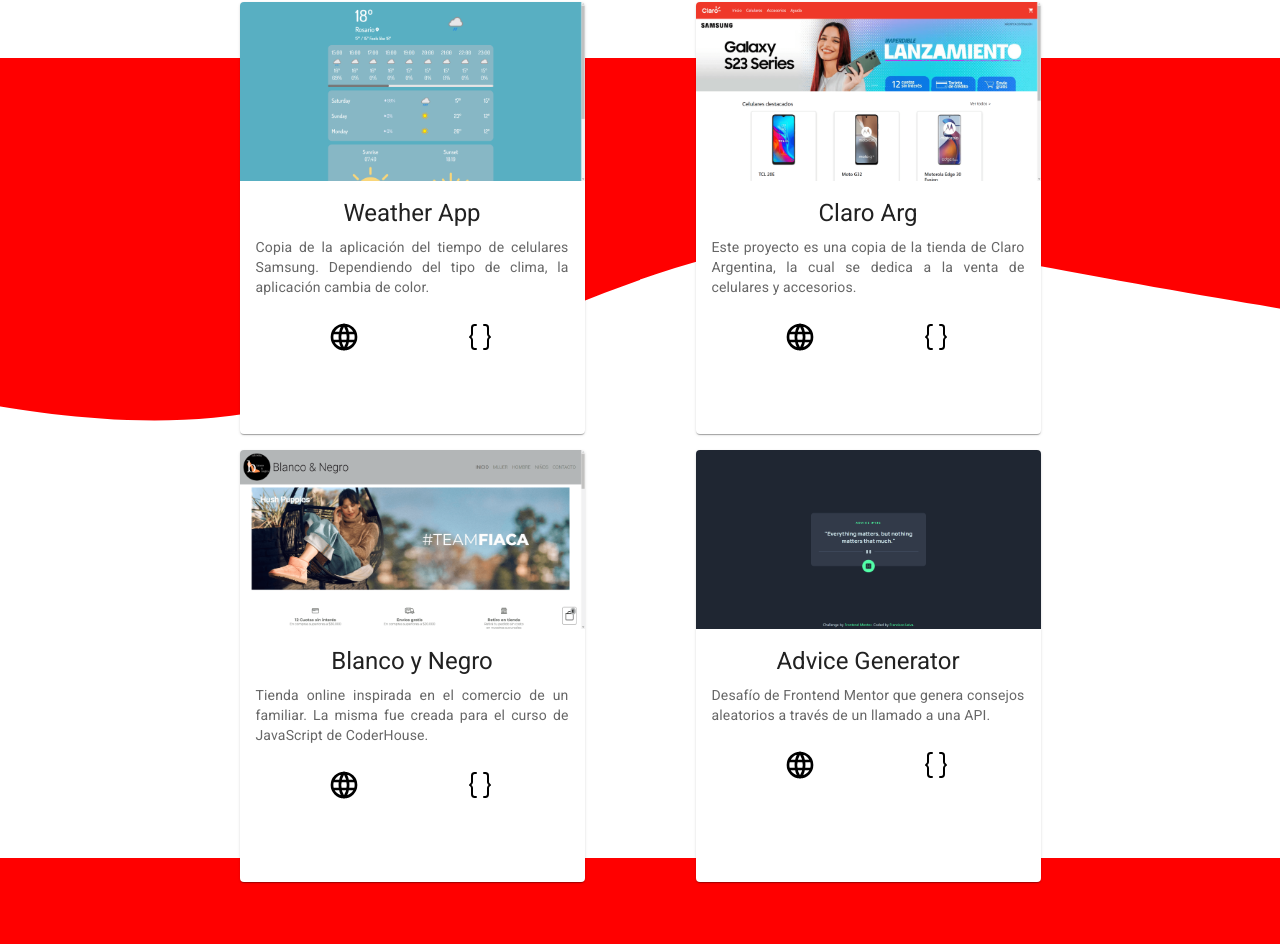
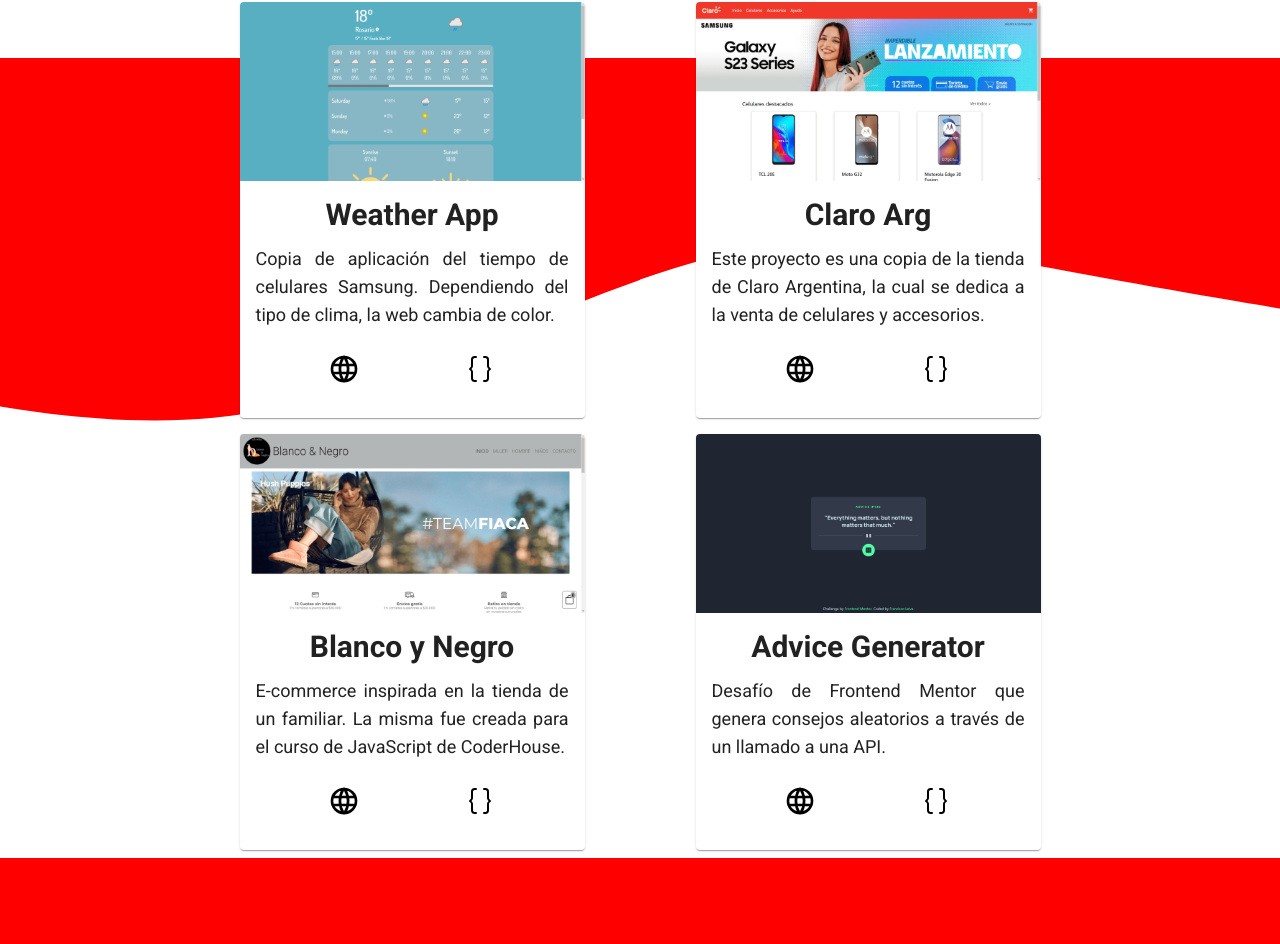
Before and after one commit to francisco-leiva/portfolio, a Next.js app: page / in a window 1280 px wide. Shown: the part 1542-2486 px from the top of the page. Built offline with nearby package versions, Linux system fonts and the light colour scheme.

Commit message:
Change card styles

```diff
--- a/src/components/Projects.jsx
+++ b/src/components/Projects.jsx
@@ -1,7 +1,6 @@
 import Card from '@mui/material/Card';
 import CardActions from '@mui/material/CardActions';
 import CardContent from '@mui/material/CardContent';
-import Typography from '@mui/material/Typography';
 import useElementOnScreen from '@/hooks/useElementOnScreen';
 import { useEffect } from 'react';
 import Image from 'next/image';
@@ -31,27 +30,18 @@
 
       <div ref={containerRef} className='flex flex-wrap justify-around gap-4'>
         <article className='card'>
-          <Card sx={{ maxWidth: 345 }} className='h-[27rem] bg-[#DCDCDC]'>
+          <Card sx={{ maxWidth: 345 }} className='h-[26rem] bg-[#DCDCDC]'>
             <Image src={weatherApp} alt='Weather App' sx={{ height: 140 }} />
 
             <CardContent>
-              <Typography
-                gutterBottom
-                variant='h5'
-                component='div'
-                className='font-semibold text-3xl text-center'
-              >
+              <h4 className='mb-3 font-semibold text-3xl text-center'>
                 Weather App
-              </Typography>
+              </h4>
 
-              <Typography
-                variant='body2'
-                color='text.secondary'
-                className='text-lg text-justify'
-              >
-                Copia de la aplicación del tiempo de celulares Samsung.
-                Dependiendo del tipo de clima, la aplicación cambia de color.
-              </Typography>
+              <p className='text-lg text-justify'>
+                Copia de aplicación del tiempo de celulares Samsung. Dependiendo
+                del tipo de clima, la web cambia de color.
+              </p>
             </CardContent>
 
             <CardActions className='flex justify-evenly'>
@@ -73,27 +63,18 @@
         </article>
 
         <article className='card'>
-          <Card sx={{ maxWidth: 345 }} className='h-[27rem] bg-[#DCDCDC]'>
+          <Card sx={{ maxWidth: 345 }} className='h-[26rem] bg-[#DCDCDC]'>
             <Image src={claroApp} alt='Claro App' sx={{ height: 140 }} />
 
             <CardContent>
-              <Typography
-                gutterBottom
-                variant='h5'
-                component='div'
-                className='font-semibold text-3xl text-center'
-              >
+              <h4 className='mb-3 font-semibold text-3xl text-center'>
                 Claro Arg
-              </Typography>
+              </h4>
 
-              <Typography
-                variant='body2'
-                color='text.secondary'
-                className='text-lg text-justify'
-              >
+              <p className='text-lg text-justify'>
                 Este proyecto es una copia de la tienda de Claro Argentina, la
                 cual se dedica a la venta de celulares y accesorios.
-              </Typography>
+              </p>
             </CardContent>
 
             <CardActions className='flex justify-evenly'>
@@ -112,7 +93,7 @@
         </article>
 
         <article className='card'>
-          <Card sx={{ maxWidth: 345 }} className='h-[27rem] bg-[#DCDCDC]'>
+          <Card sx={{ maxWidth: 345 }} className='h-[26rem] bg-[#DCDCDC]'>
             <Image
               src={blancoYNegroApp}
               alt='Blanco y Negro App'
@@ -120,23 +101,14 @@
             />
 
             <CardContent>
-              <Typography
-                gutterBottom
-                variant='h5'
-                component='div'
-                className='font-semibold text-3xl text-center'
-              >
+              <h4 className='mb-3 font-semibold text-3xl text-center'>
                 Blanco y Negro
-              </Typography>
+              </h4>
 
-              <Typography
-                variant='body2'
-                color='text.secondary'
-                className='text-lg text-justify'
-              >
-                Tienda online inspirada en el comercio de un familiar. La misma
-                fue creada para el curso de JavaScript de CoderHouse.
-              </Typography>
+              <p className='text-lg text-justify'>
+                E-commerce inspirada en la tienda de un familiar. La misma fue
+                creada para el curso de JavaScript de CoderHouse.
+              </p>
             </CardContent>
 
             <CardActions className='flex justify-evenly'>
@@ -155,7 +127,7 @@
         </article>
 
         <article className='card'>
-          <Card sx={{ maxWidth: 345 }} className='h-[27rem] bg-[#DCDCDC]'>
+          <Card sx={{ maxWidth: 345 }} className='h-[26rem] bg-[#DCDCDC]'>
             <Image
               src={adviceApp}
               alt='Advice Generator App'
@@ -163,23 +135,14 @@
             />
 
             <CardContent>
-              <Typography
-                gutterBottom
-                variant='h5'
-                component='div'
-                className='font-semibold text-3xl text-center'
-              >
+              <h4 className='mb-3 font-semibold text-3xl text-center'>
                 Advice Generator
-              </Typography>
+              </h4>
 
-              <Typography
-                variant='body2'
-                color='text.secondary'
-                className='text-lg text-justify'
-              >
+              <p className='text-lg text-justify'>
                 Desafío de Frontend Mentor que genera consejos aleatorios a
                 través de un llamado a una API.
-              </Typography>
+              </p>
             </CardContent>
 
             <CardActions className='flex justify-evenly'>
```
